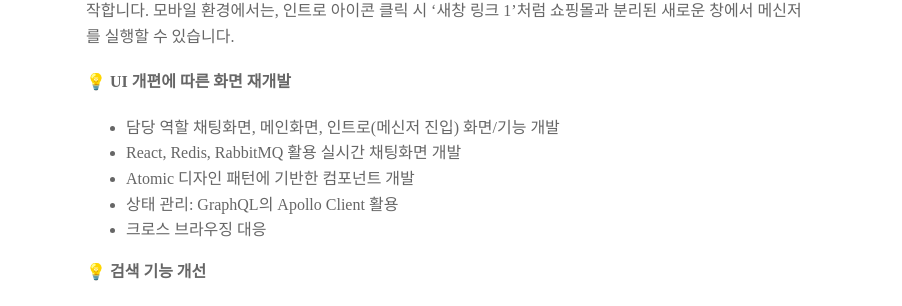
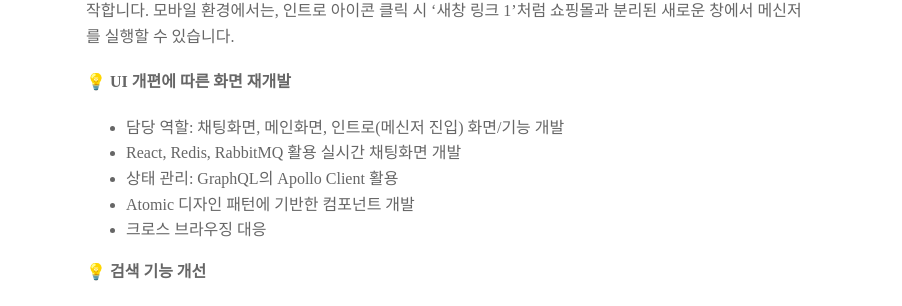
Before and after one commit to Dayook/dayook.github.io, a Jekyll site: the page built from projects/proj-4.md, in a window 1280 px wide. Shown: the part 997-1303 px from the top of the page, without its empty margins (189-1091 px from the left). Built offline with Jekyll 4.4.1, drawn with Linux system fonts in a browser that asks for light colours; nearby versions of some CDN libraries; some web fonts are replaced.

```diff
--- a/projects/proj-4.md
+++ b/projects/proj-4.md
@@ -25,11 +25,11 @@ title: "채팅상담 메신저"
 
 **💡 UI 개편에 따른 화면 재개발**
 
-- 담당 역할
+- 담당 역할:
 채팅화면, 메인화면, 인트로(메신저 진입) 화면/기능 개발
 - React, Redis, RabbitMQ 활용 실시간 채팅화면 개발
+- 상태 관리: GraphQL의 Apollo Client 활용
 - Atomic 디자인 패턴에 기반한 컴포넌트 개발
-- 상태 관리: GraphQL의 Apollo Client 활용
 - 크로스 브라우징 대응
 
 **💡 검색 기능 개선**
```
